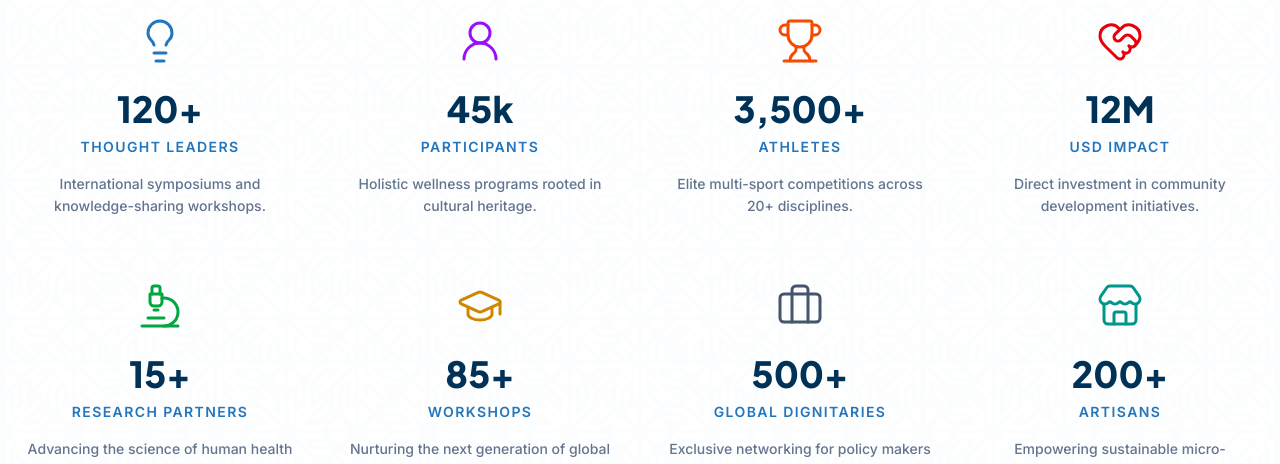
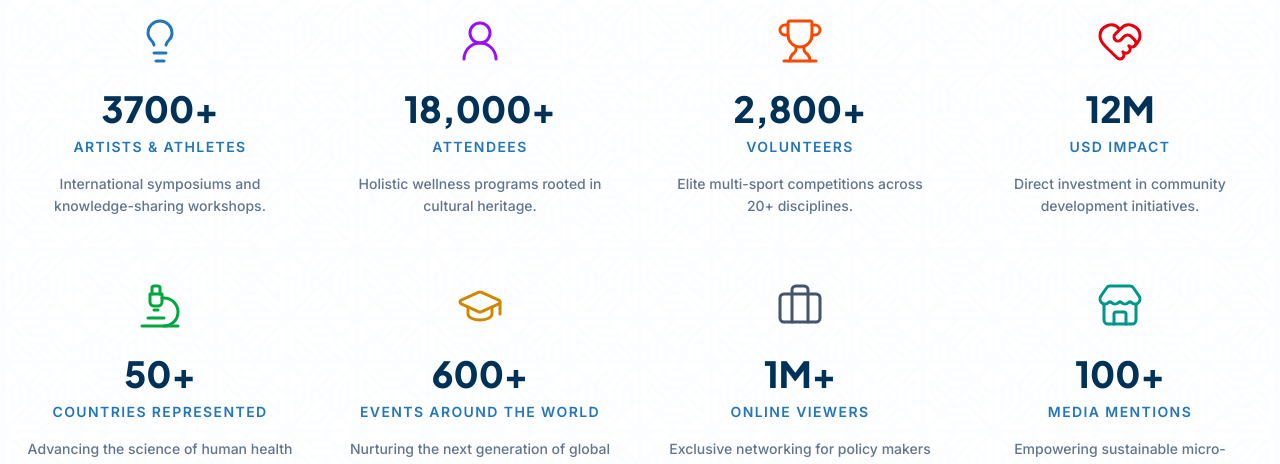
Before and after one commit to Aydinm1/GEFestivalAwardPage, a React (Vite) app: page / in a window 1280 px wide. Shown: the part 1680-2144 px from the top of the page. Built offline with nearby package versions, Linux system fonts and the light colour scheme.

Commit message:
Numbers Updated

```diff
--- a/src/components/home/DimensionsSection.tsx
+++ b/src/components/home/DimensionsSection.tsx
@@ -22,22 +22,22 @@ type Dimension = {
 const dimensions: Dimension[] = [
   {
     icon: Lightbulb,
-    value: '120+',
-    label: 'Thought Leaders',
+    value: '3700+',
+    label: 'Artists & Athletes',
     description: 'International symposiums and knowledge-sharing workshops.',
     colorClass: 'text-primary',
   },
   {
     icon: UserRound,
-    value: '45k',
-    label: 'Participants',
+    value: '18,000+',
+    label: 'Attendees',
     description: 'Holistic wellness programs rooted in cultural heritage.',
     colorClass: 'text-purple-600',
   },
   {
     icon: Trophy,
-    value: '3,500+',
-    label: 'Athletes',
+    value: '2,800+',
+    label: 'Volunteers',
     description: 'Elite multi-sport competitions across 20+ disciplines.',
     colorClass: 'text-orange-600',
   },
@@ -50,29 +50,29 @@ const dimensions: Dimension[] = [
   },
   {
     icon: Microscope,
-    value: '15+',
-    label: 'Research Partners',
+    value: '50+',
+    label: 'Countries Represented',
     description: 'Advancing the science of human health and longevity.',
     colorClass: 'text-green-600',
   },
   {
     icon: GraduationCap,
-    value: '85+',
-    label: 'Workshops',
+    value: '600+',
+    label: 'Events Around The World',
     description: 'Nurturing the next generation of global citizens.',
     colorClass: 'text-yellow-600',
   },
   {
     icon: Briefcase,
-    value: '500+',
-    label: 'Global Dignitaries',
+    value: '1M+',
+    label: 'Online Viewers',
     description: 'Exclusive networking for policy makers and industry heads.',
     colorClass: 'text-slate-600',
   },
   {
     icon: Store,
-    value: '200+',
-    label: 'Artisans',
+    value: '100+',
+    label: 'Media Mentions',
     description: 'Empowering sustainable micro-economies worldwide.',
     colorClass: 'text-teal-600',
   },
```
